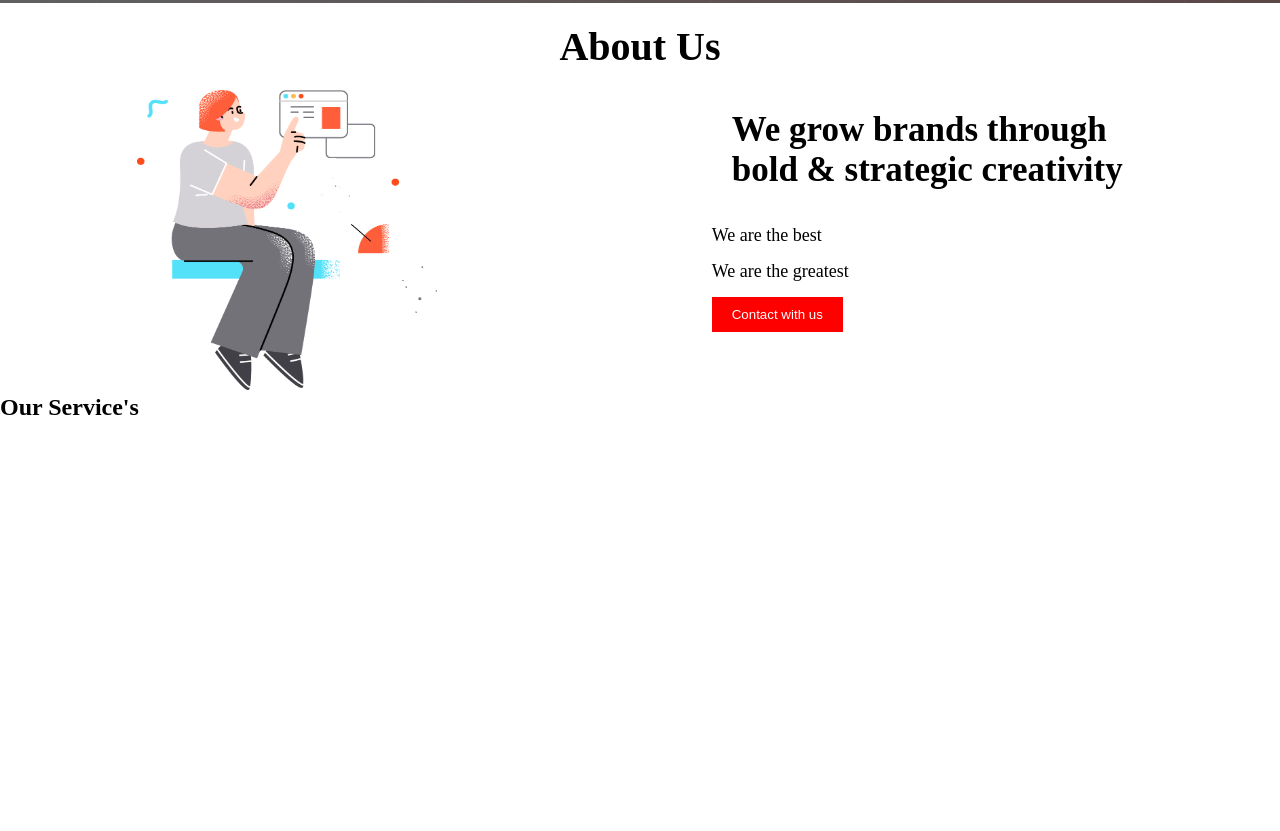
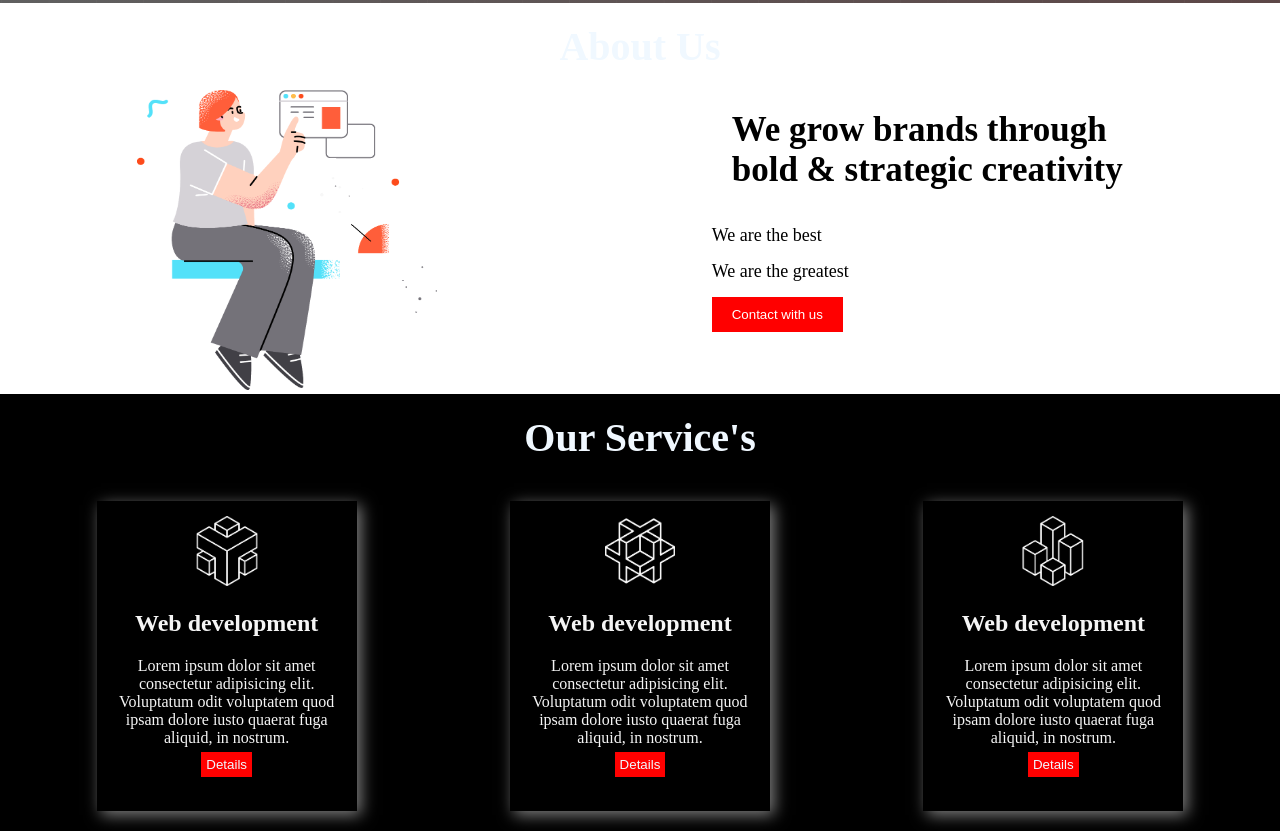
Before and after one commit to 6arjis/Digital-Product, a plain HTML site: page Index.html in a window 1280 px wide. Shown: the part 870-1701 px from the top of the page. Before the commit the page ends 1291 px from the top, so only its background shows below. Drawn offline with Linux system fonts and the light colour scheme.

Commit message:
added something

```diff
--- a/Index.html
+++ b/Index.html
@@ -54,9 +54,29 @@
 </footer>
  <main></main>
 <footer>
-    <section>
-        <h1>Our Service's</h1>
+    <section class="Last">
+        <h1 class="Heading">Our Service's</h1>
+      <div class="Parent-Service">
+        <div class="box">
+           <img class="Icon" src="Icon/0.png">
+           <h2 class="Web">Web development</h2>
+           <p class="Box-Description">Lorem ipsum dolor sit amet consectetur adipisicing elit. Voluptatum odit voluptatem quod ipsam dolore iusto quaerat fuga aliquid, in nostrum.</p>
+           <button class="BTN-1">Details</button>
+        </div>
+            <div class="box">
+                <img class="Icon" src="Icon/1.png">
+                <h2 class="Web">Web development</h2>
+                <p class="Box-Description">Lorem ipsum dolor sit amet consectetur adipisicing elit. Voluptatum odit voluptatem quod ipsam dolore iusto quaerat fuga aliquid, in nostrum.</p>
+                <button class="BTN-1">Details</button>
+             </div>
+             <div class="box">
+                <img class="Icon" src="Icon/2.png">
+                <h2 class="Web">Web development</h2>
+                <p class="Box-Description">Lorem ipsum dolor sit amet consectetur adipisicing elit. Voluptatum odit voluptatem quod ipsam dolore iusto quaerat fuga aliquid, in nostrum.</p>
+                <button class="BTN-1">Details</button>
+             </div>
 
+      </div>
     </section>
 </footer>
 </body>
--- a/style/index.css
+++ b/style/index.css
@@ -66,6 +66,7 @@
     text-align: center;
     font-size: 40px;
     padding: 20px;
+    color: aliceblue;
 }
 .Parent-IT{
     display: flex;
@@ -78,3 +79,35 @@
     font-size:35px ;
     padding: 20px 20px;
 }
+.box{
+    width: 230px;
+    height: 280px;
+    box-shadow: 4px 4px 15px grey;
+    background-color: black;
+    text-align: center;
+    padding: 15px;
+    color: whitesmoke;
+
+}
+.Icon{
+    width: 70px;
+}
+.BTN-1{
+    background-color:red;
+    border: none;
+    padding: 5px;
+    margin: 5px;
+    color: aliceblue;
+}
+.Web{
+    padding: 20px;
+}
+.Parent-Service{
+    display: flex;
+    justify-content: space-around;
+    padding: 20px;
+
+}
+.Last{
+    background-color: black;
+}
```
